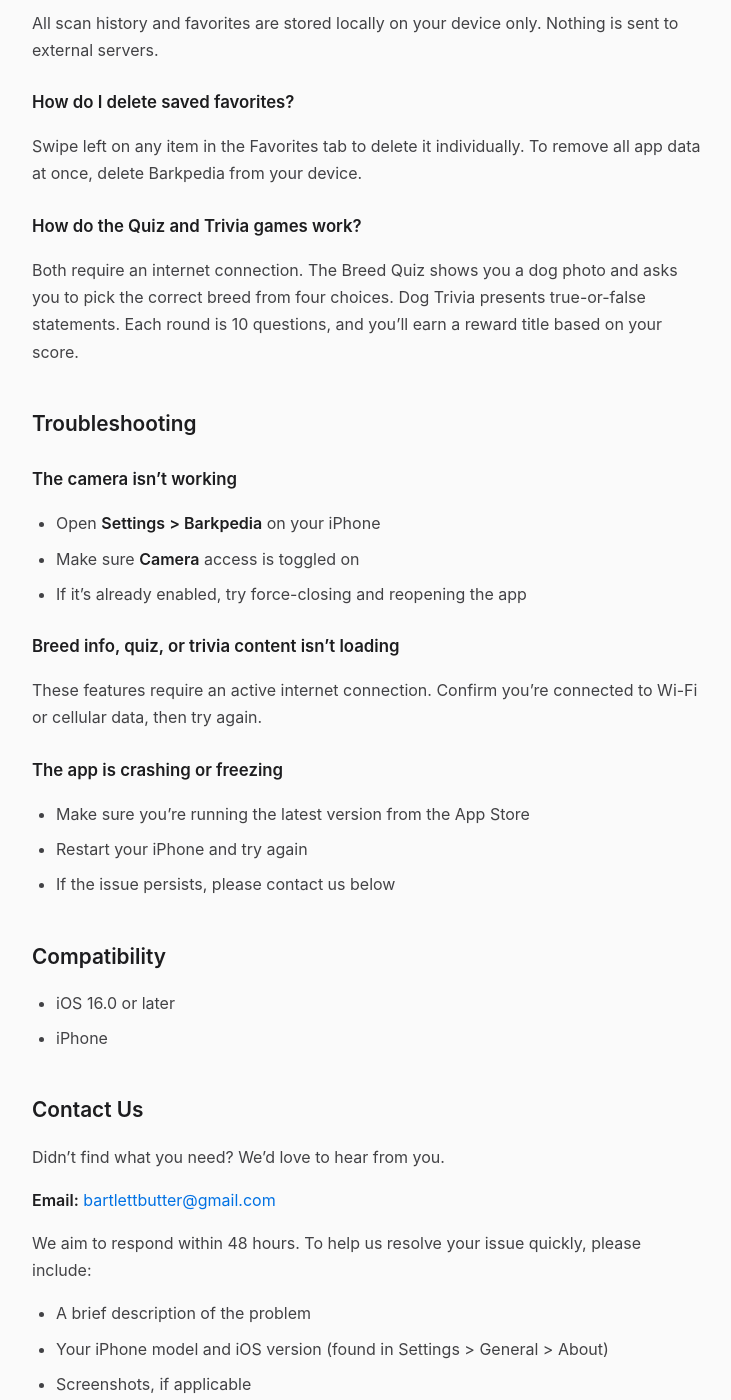
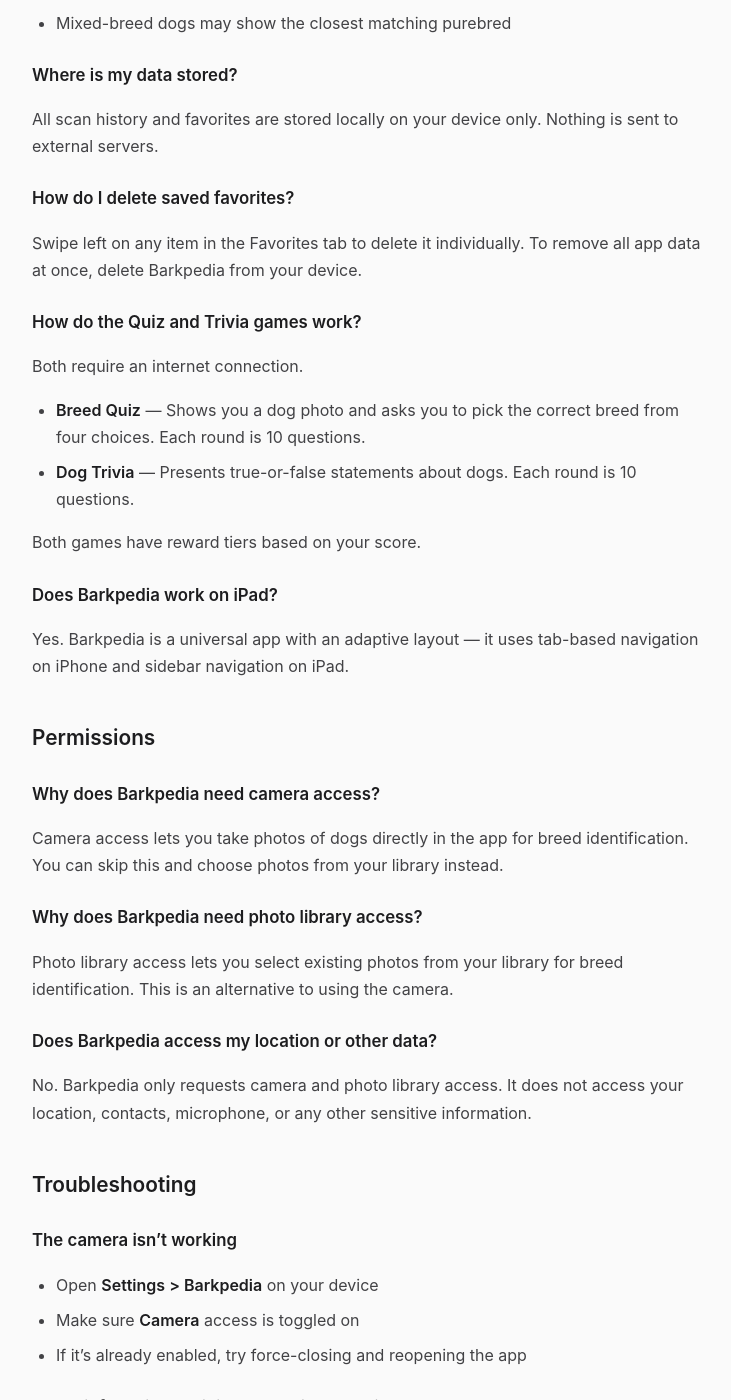
Before and after one commit to bartlettbutter/app_public_pages, a Jekyll site: the page built from support-url/barkpedia/index.md, in a window 1280 px wide and 1400 px high, scrolled down 1334 px. Shown: the whole window, without its empty margins (272-1003 px from the left). Built offline with Jekyll 4.4.1, drawn with Linux system fonts in a browser that asks for light colours; some of the changed text lies outside the part shown.

Commit message:
Align Barkpedia public pages with current implementation (iOS 17, iPad, permissions)

```diff
--- a/support-url/barkpedia/index.md
+++ b/support-url/barkpedia/index.md
@@ -11,7 +11,7 @@ We're here to help you get the most out of Barkpedia. Browse the answers below,
 
 ### How does breed identification work?
 
-Barkpedia uses on-device machine learning to analyze your photo and identify the dog's breed. All processing happens locally on your iPhone — your photos are never uploaded anywhere.
+Barkpedia uses on-device machine learning to analyze your photo and identify the dog breed. All processing happens locally on your device — your photos are never uploaded anywhere.
 
 ### Do I need an internet connection?
 
@@ -22,6 +22,10 @@ Barkpedia uses on-device machine learning to analyze your photo and identify the
 ### Is Barkpedia free?
 
 Yes — completely free. No in-app purchases, no subscriptions, and no ads.
+
+### How many breeds can Barkpedia identify?
+
+Barkpedia recognizes 147 breeds based on AKC standards.
 
 ## Frequently Asked Questions
 
@@ -44,30 +48,57 @@ Swipe left on any item in the Favorites tab to delete it individually. To remove
 
 ### How do the Quiz and Trivia games work?
 
-Both require an internet connection. The Breed Quiz shows you a dog photo and asks you to pick the correct breed from four choices. Dog Trivia presents true-or-false statements. Each round is 10 questions, and you'll earn a reward title based on your score.
+Both require an internet connection.
+
+- **Breed Quiz** — Shows you a dog photo and asks you to pick the correct breed from four choices. Each round is 10 questions.
+- **Dog Trivia** — Presents true-or-false statements about dogs. Each round is 10 questions.
+
+Both games have reward tiers based on your score.
+
+### Does Barkpedia work on iPad?
+
+Yes. Barkpedia is a universal app with an adaptive layout — it uses tab-based navigation on iPhone and sidebar navigation on iPad.
+
+## Permissions
+
+### Why does Barkpedia need camera access?
+
+Camera access lets you take photos of dogs directly in the app for breed identification. You can skip this and choose photos from your library instead.
+
+### Why does Barkpedia need photo library access?
+
+Photo library access lets you select existing photos from your library for breed identification. This is an alternative to using the camera.
+
+### Does Barkpedia access my location or other data?
+
+No. Barkpedia only requests camera and photo library access. It does not access your location, contacts, microphone, or any other sensitive information.
 
 ## Troubleshooting
 
 ### The camera isn't working
 
-- Open **Settings > Barkpedia** on your iPhone
+- Open **Settings > Barkpedia** on your device
 - Make sure **Camera** access is toggled on
 - If it's already enabled, try force-closing and reopening the app
 
 ### Breed info, quiz, or trivia content isn't loading
 
-These features require an active internet connection. Confirm you're connected to Wi-Fi or cellular data, then try again.
+These features require an active internet connection. Confirm you're connected to Wi-Fi or cellular data, then try again. If the issue persists, the service may be temporarily unavailable — wait a few minutes and retry.
+
+### The app says "Not a Dog"
+
+Barkpedia first checks whether the photo contains a dog before attempting breed identification. If the image is too blurry, poorly lit, or the dog is too small in the frame, it may not detect a dog. Try a clearer photo with the dog as the main subject.
 
 ### The app is crashing or freezing
 
 - Make sure you're running the latest version from the App Store
-- Restart your iPhone and try again
+- Restart your device and try again
 - If the issue persists, please contact us below
 
 ## Compatibility
 
-- iOS 16.0 or later
-- iPhone
+- iOS 17.0 or later
+- iPhone and iPad
 
 ## Contact Us
 
@@ -78,5 +109,5 @@ Didn't find what you need? We'd love to hear from you.
 We aim to respond within 48 hours. To help us resolve your issue quickly, please include:
 
 - A brief description of the problem
-- Your iPhone model and iOS version (found in Settings > General > About)
+- Your device model and iOS version (found in Settings > General > About)
 - Screenshots, if applicable
```
Also changed, not shown: marketing-url/barkpedia/index.md (+7 -7 lines), privacy-policies/barkpedia/index.md (+8 -7 lines).
